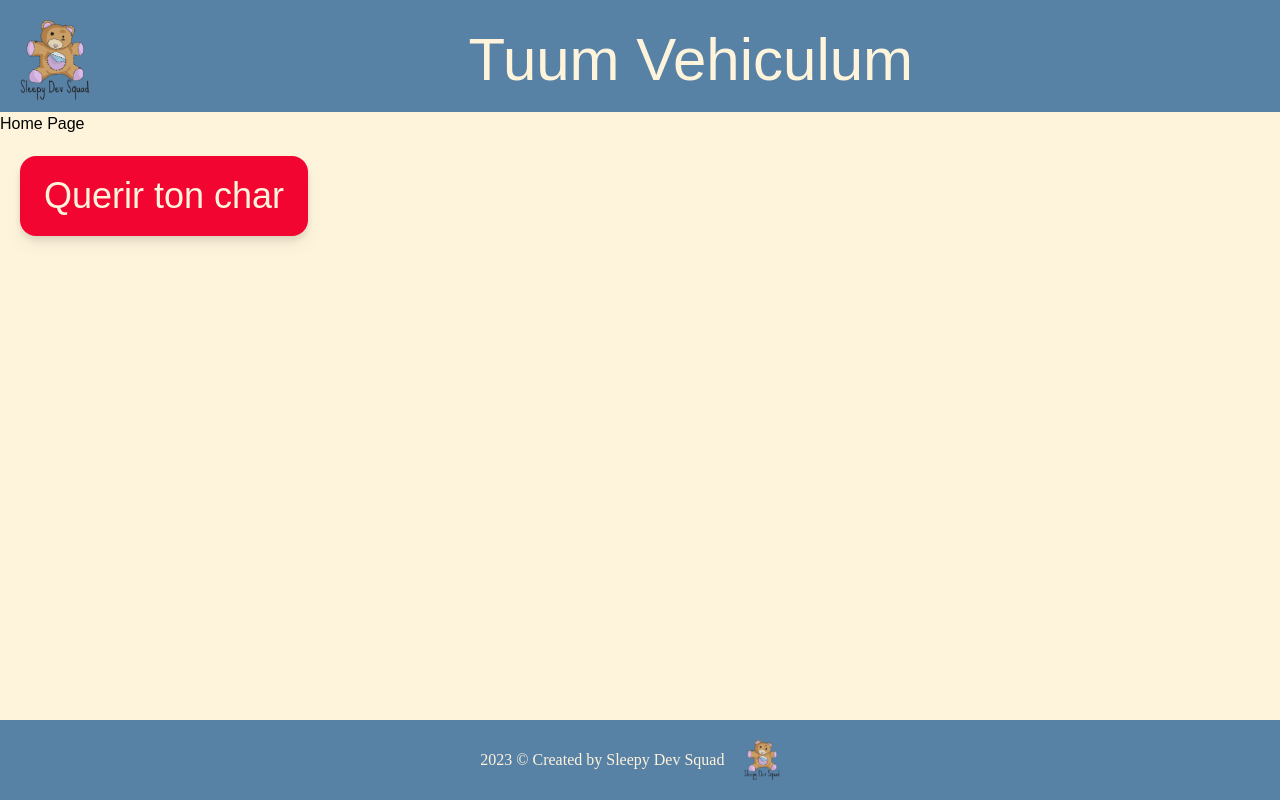
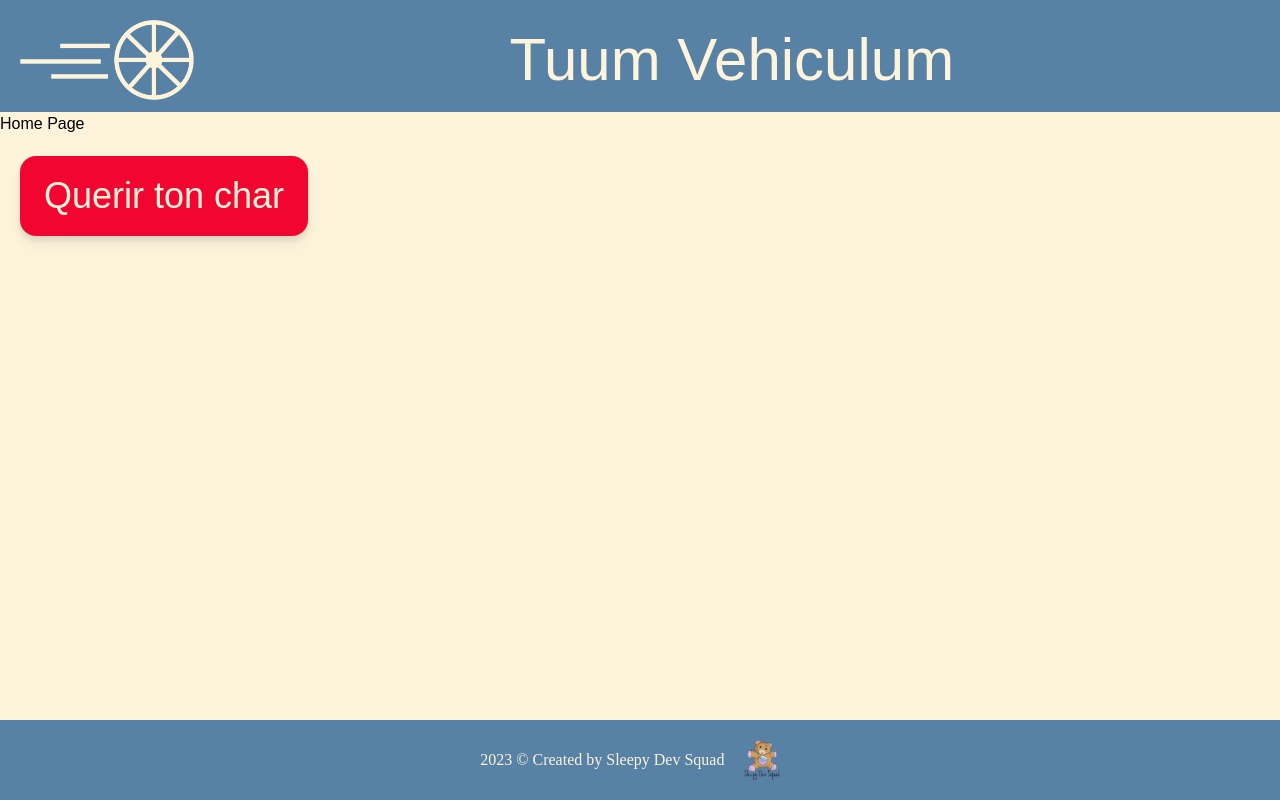
Before and after one commit to Achapeau/SleepyDevSquad, a React (Vite) app in the folder frontend/: page / in a window 1280 px wide. Built offline with nearby package versions, Linux system fonts and the light colour scheme; a web font is replaced by a local one.

Commit message:
add logo

```diff
--- a/frontend/src/components/NavBar.jsx
+++ b/frontend/src/components/NavBar.jsx
@@ -7,7 +7,7 @@ function NavBar() {
         <li className="flex items-center">
           <Link to="/">
             <img
-              src="../src/assets/Images/logo-sleepy-dev-squad.png"
+              src="../src/assets/Images/logo-sds.png"
               alt="Logo for desktop"
               className="h-20 m-5"
             />
```
Also changed, not shown: frontend/src/assets/Images/logo-sds.png (added).
